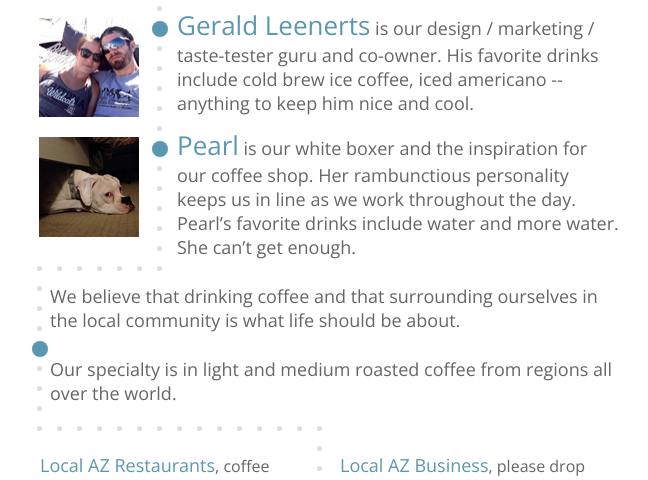
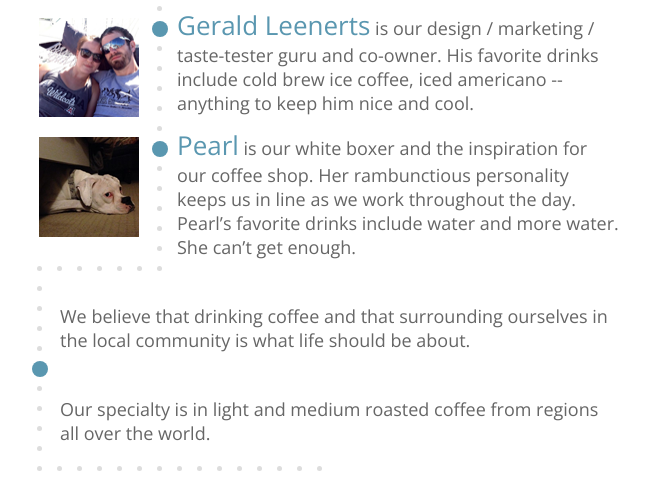
Before and after one commit to gwing33/pearl-coffee, a website: page views/index.html in a window 1280 px wide. Shown: the part 1410-1890 px from the top of the page, without its empty margins (320-968 px from the left). Drawn offline with nearby package versions, Linux system fonts and the light colour scheme.

Commit message:
spacing...kinda sucked, decided to increase space

```diff
--- a/less/main.less
+++ b/less/main.less
@@ -299,8 +299,8 @@ ul {
   font-size: 18px;
   color: #666;
   text-align: left;
-  margin-left: 30px;
-  margin-top: 25px;
+  margin-left: 40px;
+  margin-top: 45px;
 }
 
 .split {
--- a/views/index.html
+++ b/views/index.html
@@ -208,29 +208,29 @@
         <div style="top: 956px; left: 17px;" class='dot'></div>
         <div style="top: 976px; left: 17px;" class='dot'></div>
         <div style="top: 996px; left: 17px;" class='dot'></div>
-        <div style="top: 1016px; left: 17px;" class='dot dot-focus'></div>
-        <div style="top: 1036px; left: 17px;" class='dot'></div>
+        <div style="top: 1016px; left: 17px;" class='dot'></div>
+        <div style="top: 1036px; left: 17px;" class='dot dot-focus'></div>
         <div style="top: 1056px; left: 17px;" class='dot'></div>
         <div style="top: 1076px; left: 17px;" class='dot'></div>
         <div style="top: 1096px; left: 17px;" class='dot'></div>
+        <div style="top: 1116px; left: 17px;" class='dot'></div>
+        <div style="top: 1136px; left: 17px;" class='dot'></div>
         <!-- Right -->
-        <div style="top: 1096px; left: 37px;" class='dot'></div>
-        <div style="top: 1096px; left: 57px;" class='dot'></div>
-        <div style="top: 1096px; left: 77px;" class='dot'></div>
-        <div style="top: 1096px; left: 97px;" class='dot'></div>
-        <div style="top: 1096px; left: 117px;" class='dot'></div>
-        <div style="top: 1096px; left: 137px;" class='dot'></div>
-        <div style="top: 1096px; left: 157px;" class='dot'></div>
-        <div style="top: 1096px; left: 177px;" class='dot'></div>
-        <div style="top: 1096px; left: 197px;" class='dot'></div>
-        <div style="top: 1096px; left: 217px;" class='dot'></div>
-        <div style="top: 1096px; left: 237px;" class='dot'></div>
-        <div style="top: 1096px; left: 257px;" class='dot'></div>
-        <div style="top: 1096px; left: 277px;" class='dot'></div>
-        <div style="top: 1096px; left: 297px;" class='dot'></div>
+        <div style="top: 1136px; left: 37px;" class='dot'></div>
+        <div style="top: 1136px; left: 57px;" class='dot'></div>
+        <div style="top: 1136px; left: 77px;" class='dot'></div>
+        <div style="top: 1136px; left: 97px;" class='dot'></div>
+        <div style="top: 1136px; left: 117px;" class='dot'></div>
+        <div style="top: 1136px; left: 137px;" class='dot'></div>
+        <div style="top: 1136px; left: 157px;" class='dot'></div>
+        <div style="top: 1136px; left: 177px;" class='dot'></div>
+        <div style="top: 1136px; left: 197px;" class='dot'></div>
+        <div style="top: 1136px; left: 217px;" class='dot'></div>
+        <div style="top: 1136px; left: 237px;" class='dot'></div>
+        <div style="top: 1136px; left: 257px;" class='dot'></div>
+        <div style="top: 1136px; left: 277px;" class='dot'></div>
+        <div style="top: 1136px; left: 297px;" class='dot'></div>
         <!-- Down -->
-        <div style="top: 1116px; left: 297px;" class='dot'></div>
-        <div style="top: 1136px; left: 297px;" class='dot'></div>
         <div style="top: 1156px; left: 297px;" class='dot'></div>
         <div style="top: 1176px; left: 297px;" class='dot'></div>
         <div style="top: 1196px; left: 297px;" class='dot'></div>
@@ -239,6 +239,8 @@
         <div style="top: 1256px; left: 297px;" class='dot'></div>
         <div style="top: 1276px; left: 297px;" class='dot'></div>
         <div style="top: 1296px; left: 297px;" class='dot'></div>
+        <div style="top: 1316px; left: 297px;" class='dot'></div>
+        <div style="top: 1336px; left: 297px;" class='dot'></div>
       </div>
 
       <a href='http://blog.pearl.coffee' class='btn blog'>Visit Our Blog</a>
```
Also changed, not shown: public/css/main.css.
